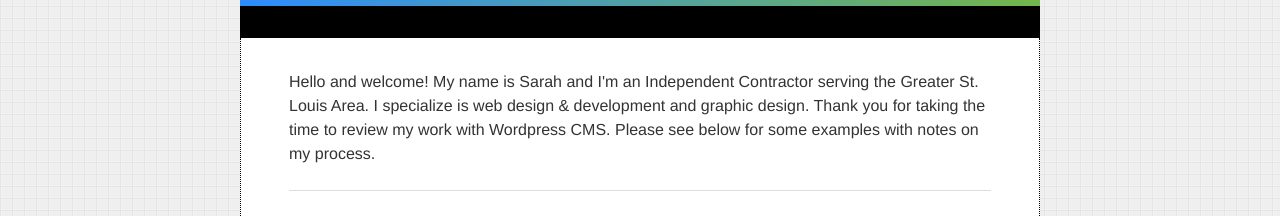
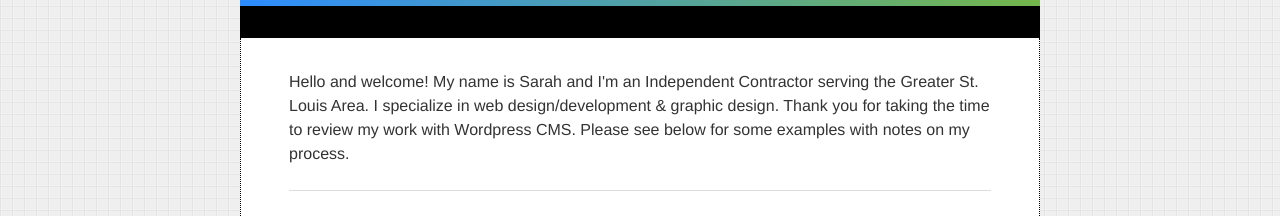
Before and after one commit to buddhabunnee/wp_work, a plain HTML site: page index.html in a window 1280 px wide. Shown: the part 305-521 px from the top of the page. Drawn offline with Linux system fonts and the light colour scheme; a web font is replaced by a local one.

Commit message:
Update index.html

```diff
--- a/index.html
+++ b/index.html
@@ -44,7 +44,7 @@
 				<div class="main">
 
 					<!--<h3>Wordpress Design and Development</h3>-->
-					<p>Hello and welcome! My name is Sarah and I'm an Independent Contractor serving the Greater St. Louis Area. I specialize is web design & development and graphic design. Thank you for taking the time to review my work with Wordpress CMS. Please see below for some examples with notes on my process.</p>
+					<p>Hello and welcome! My name is Sarah and I'm an Independent Contractor serving the Greater St. Louis Area. I specialize in web design/development & graphic design. Thank you for taking the time to review my work with Wordpress CMS. Please see below for some examples with notes on my process.</p>
 					<hr>
 
 					<h3 id="2">Academy of Science St. Louis</h3>
```
